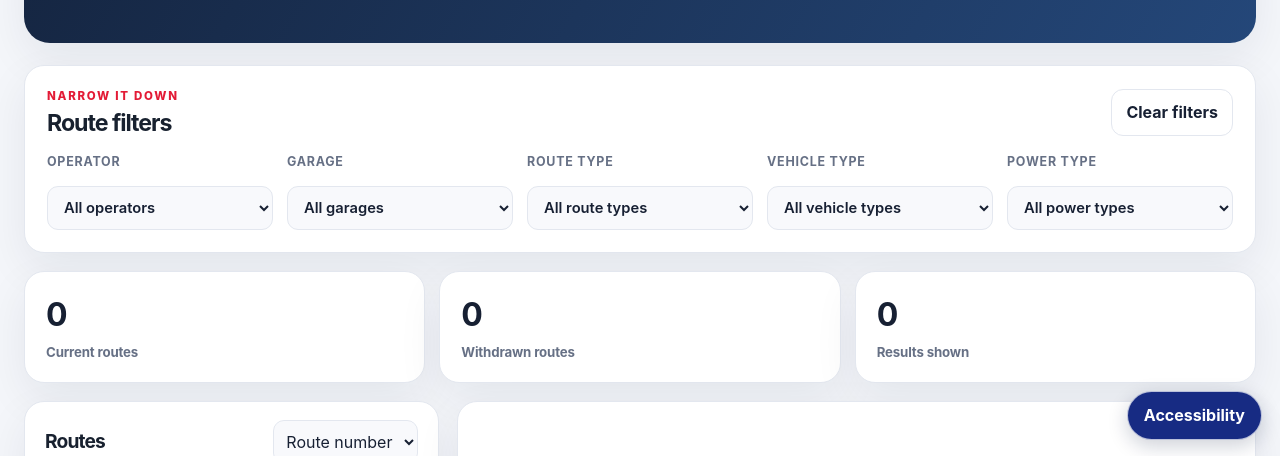
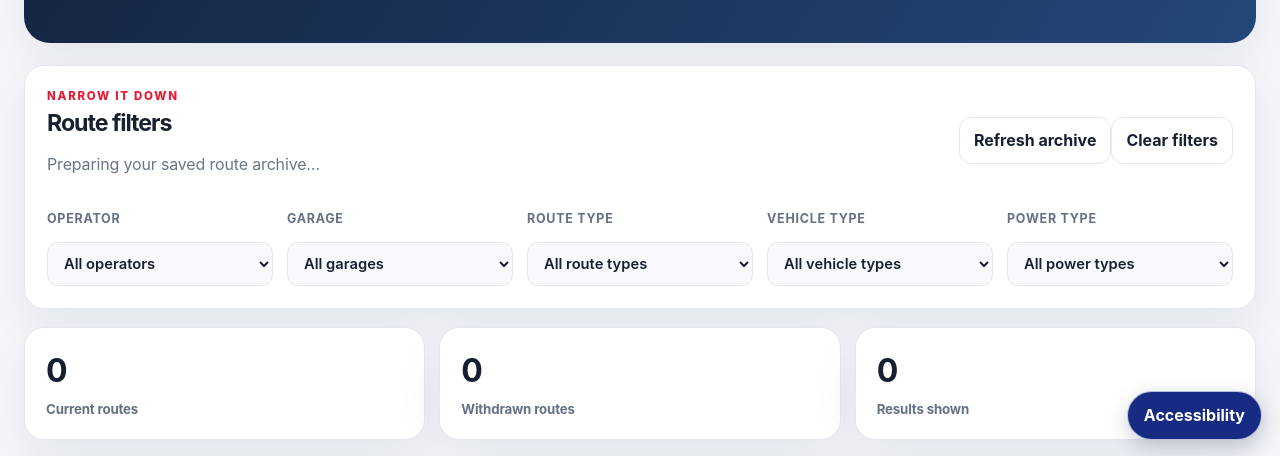
Before and after one commit to KingNathz21/routedatabase, a plain HTML site: page routes.html in a window 1280 px wide. Shown: the part 342-798 px from the top of the page. Drawn offline with Linux system fonts and the light colour scheme; no server answers.

Commit message:
Add archive refresh and offline save status controls

```diff
--- a/routes.html
+++ b/routes.html
@@ -10,7 +10,7 @@
 <section class="hero"><div><p class="eyebrow">The London bus network</p><h1>Find your route.</h1><p class="hero-copy">Explore current and withdrawn services, compare operators and garages, and open official TfL stop sequences.</p></div>
 <div class="search-panel"><label for="searchInput">Search routes, places or operators</label><div class="search-row"><input id="searchInput" type="search" placeholder="Try 1, N1, Hampstead or Canada Water" autocomplete="off"><button id="searchButton" type="button">Search</button></div><div class="filters" role="group" aria-label="Route status filters"><button class="filter active" data-filter="current" type="button">Current</button><button class="filter" data-filter="withdrawn" type="button">Withdrawn</button><button class="filter" data-filter="all" type="button">All routes</button></div></div></section>
 <section id="quickRoutes" class="quick-routes" aria-label="Saved and recently viewed routes" hidden></section>
-<section class="advanced-filters" aria-labelledby="filterHeading"><div class="advanced-filter-heading"><div><p class="eyebrow">Narrow it down</p><h2 id="filterHeading">Route filters</h2></div><button id="clearFiltersButton" class="ghost-button" type="button">Clear filters</button></div><div class="filter-grid"><label>Operator<select id="operatorFilter"><option value="">All operators</option></select></label><label>Garage<select id="garageFilter"><option value="">All garages</option></select></label><label>Route type<select id="routeTypeFilter"><option value="">All route types</option></select></label><label>Vehicle type<select id="vehicleTypeFilter"><option value="">All vehicle types</option></select></label><label>Power type<select id="powerTypeFilter"><option value="">All power types</option></select></label></div></section>
+<section class="advanced-filters" aria-labelledby="filterHeading"><div class="advanced-filter-heading"><div><p class="eyebrow">Narrow it down</p><h2 id="filterHeading">Route filters</h2><p id="archiveStatus" class="archive-status" aria-live="polite">Preparing your saved route archive…</p></div><div class="advanced-filter-actions"><button id="refreshArchiveButton" class="ghost-button" type="button">Refresh archive</button><button id="clearFiltersButton" class="ghost-button" type="button">Clear filters</button></div></div><div class="filter-grid"><label>Operator<select id="operatorFilter"><option value="">All operators</option></select></label><label>Garage<select id="garageFilter"><option value="">All garages</option></select></label><label>Route type<select id="routeTypeFilter"><option value="">All route types</option></select></label><label>Vehicle type<select id="vehicleTypeFilter"><option value="">All vehicle types</option></select></label><label>Power type<select id="powerTypeFilter"><option value="">All power types</option></select></label></div></section>
 <section class="summary-grid" aria-label="Database summary"><article><strong id="currentCount">0</strong><span>Current routes</span></article><article><strong id="withdrawnCount">0</strong><span>Withdrawn routes</span></article><article><strong id="resultCount">0</strong><span>Results shown</span></article></section>
 <section class="content-layout"><aside class="route-list-panel"><div class="panel-heading"><h2>Routes</h2><select id="sortSelect" aria-label="Sort routes"><option value="route">Route number</option><option value="start">Starting point</option><option value="destination">Destination</option></select></div><div id="routeList" class="route-list" aria-live="polite"></div></aside><section id="routeDetail" class="route-detail empty-state"><div><img class="empty-logo" src="IMG_3442.png" alt=""><h2>Select a route</h2><p>Choose a service to see its route details, operator and stop sequence.</p></div></section></section>
 </main>
```
